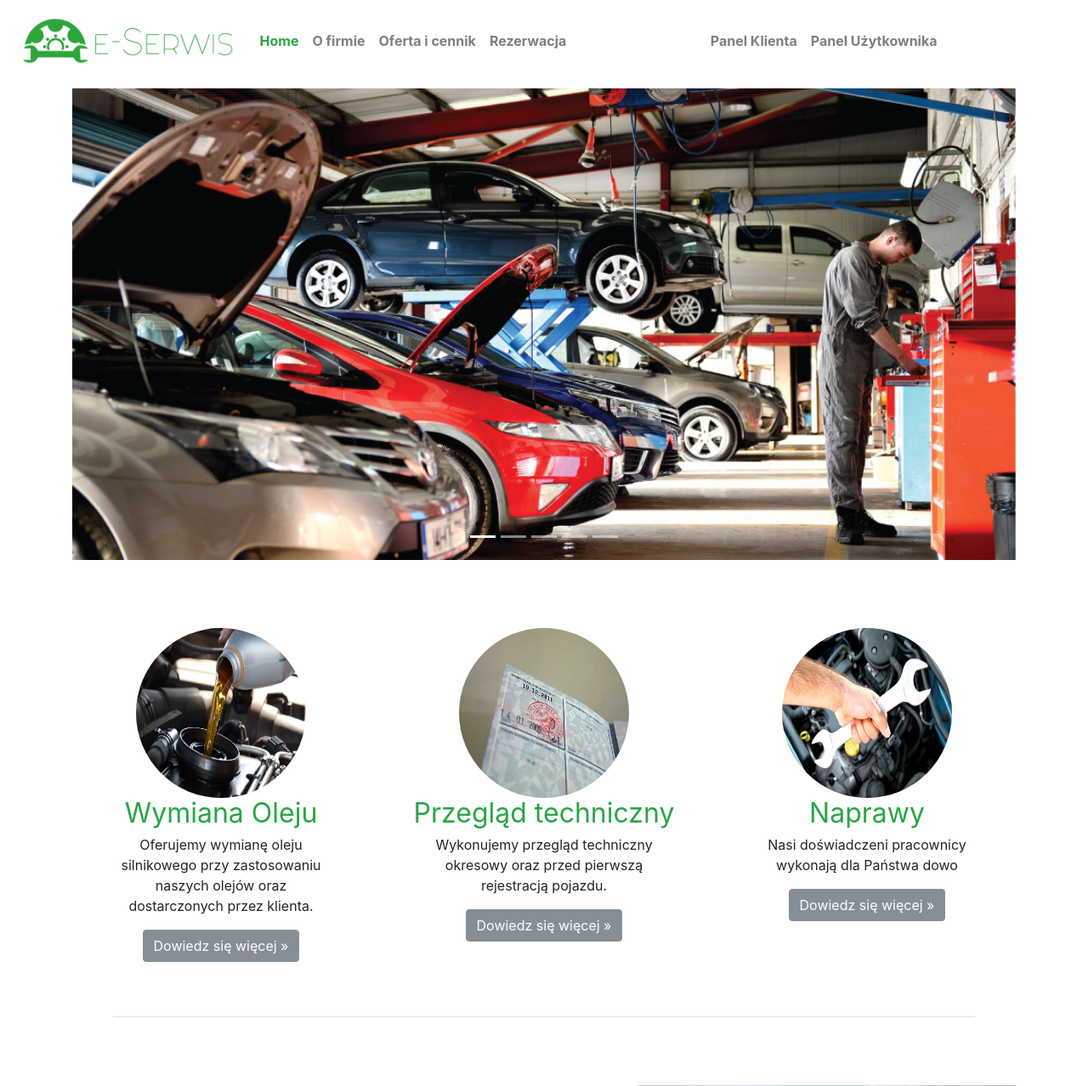
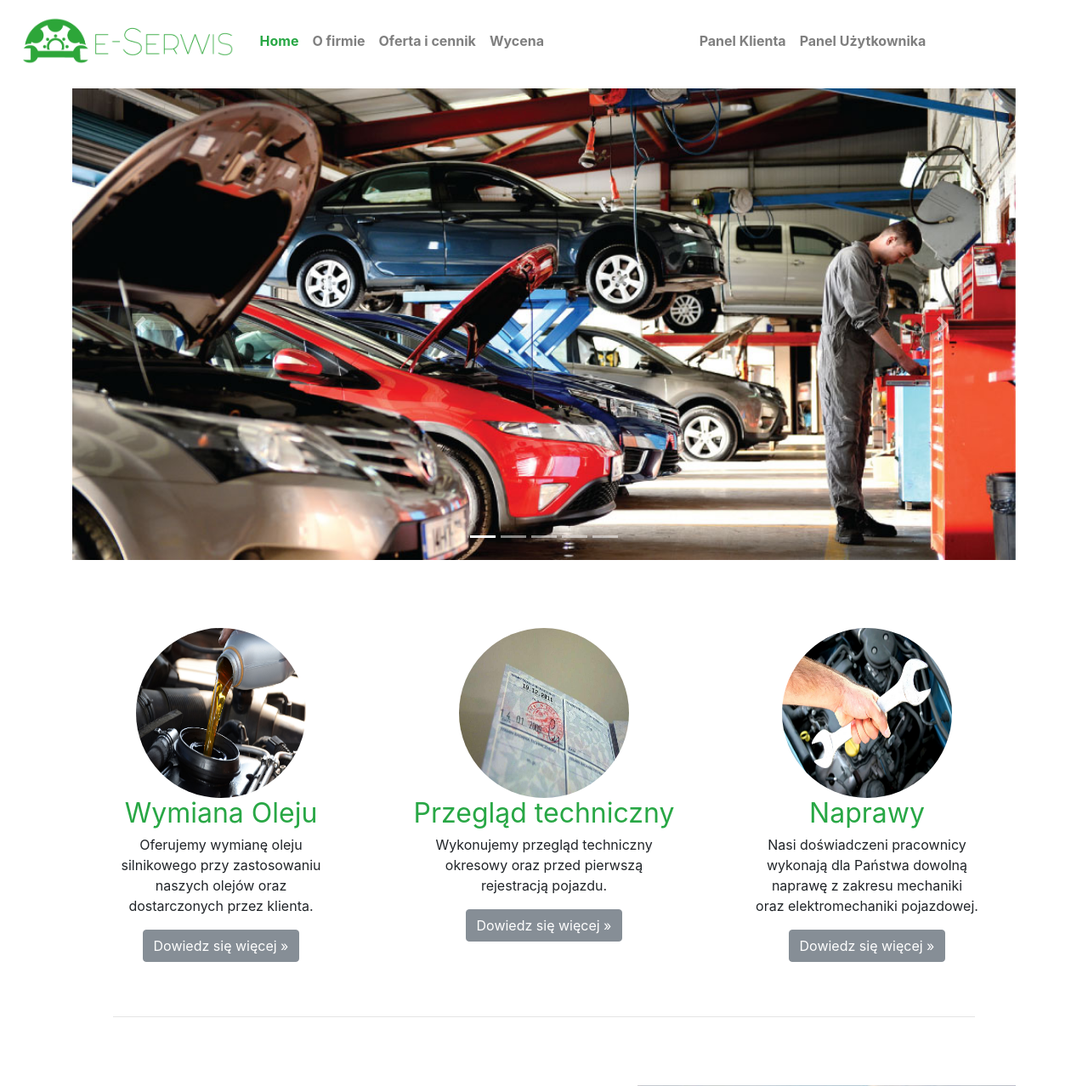
Before and after one commit to kamil526/PHP-SERWIS, a PHP site: page / in a window 1280 px wide. Shown: the top 1278 px of the page at 85% size. Run offline with PHP 8.4, Linux system fonts and the light colour scheme; some libraries are stand-ins or nearby versions.

Commit message:
no message

```diff
--- a/index.php
+++ b/index.php
@@ -41,7 +41,7 @@
               <a class="nav-link" href="startpage/data/construction.html">Oferta i cennik</a>
             </li>
             <li class="nav-item">
-                    <a class="nav-link" href="panelKlienta.php">Rezerwacja</a>
+                    <a class="nav-link" href="panelKlienta.php">Wycena</a>
             </li>
           </ul>
 
@@ -136,7 +136,7 @@
             <div class="col-lg-4">
                 <img class="rounded-circle" src="startpage/img/naprawy.jpg" alt="Introligatornia" width="200" height="200">
                 <h2 class=" text-success">Naprawy</h2>
-                <p>Nasi doświadczeni pracownicy wykonają dla Państwa dowo</p>
+                <p>Nasi doświadczeni pracownicy wykonają dla Państwa dowolną naprawę z zakresu mechaniki oraz elektromechaniki pojazdowej.</p>
                 <p>
                     <a class="btn btn-secondary" href="startpage/data/construction.html" role="button">Dowiedz się więcej &raquo;</a>
                 </p>
```
